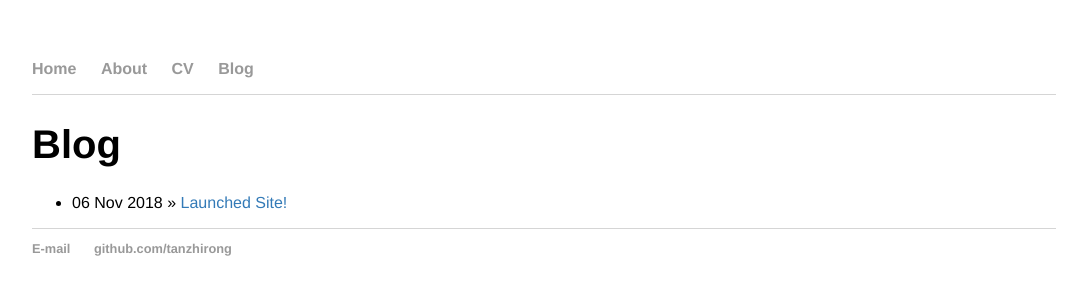
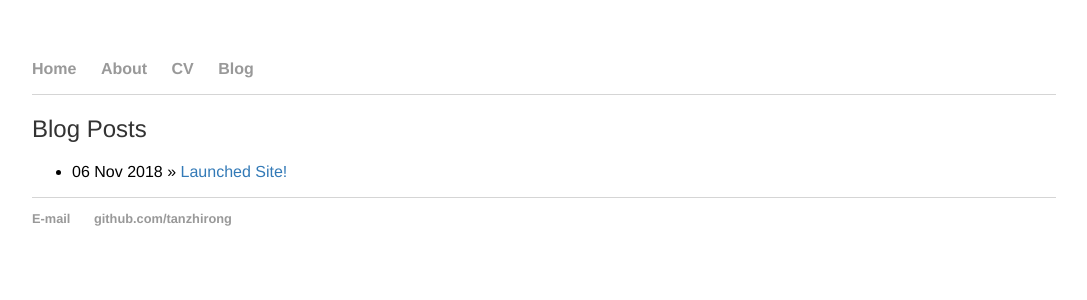
Before and after one commit to tanzhirong/tanzhirong.github.io, a Jekyll site: the page built from blog/index.html, in a window 1280 px wide. Shown: the top 300 px of the page, without its empty margins (96-1183 px from the left). Built offline with Jekyll 4.4.1, drawn with Linux system fonts in a browser that asks for light colours.

Commit message:
Update index.html

```diff
--- a/blog/index.html
+++ b/blog/index.html
@@ -3,7 +3,7 @@ layout: default
 title: Blog
 ---
 
-	<h1>{{ page.title }}</h1>
+	<h2>Blog Posts</h2>
 	<ul class="posts">
 
 	  {% for post in site.posts %}
```
